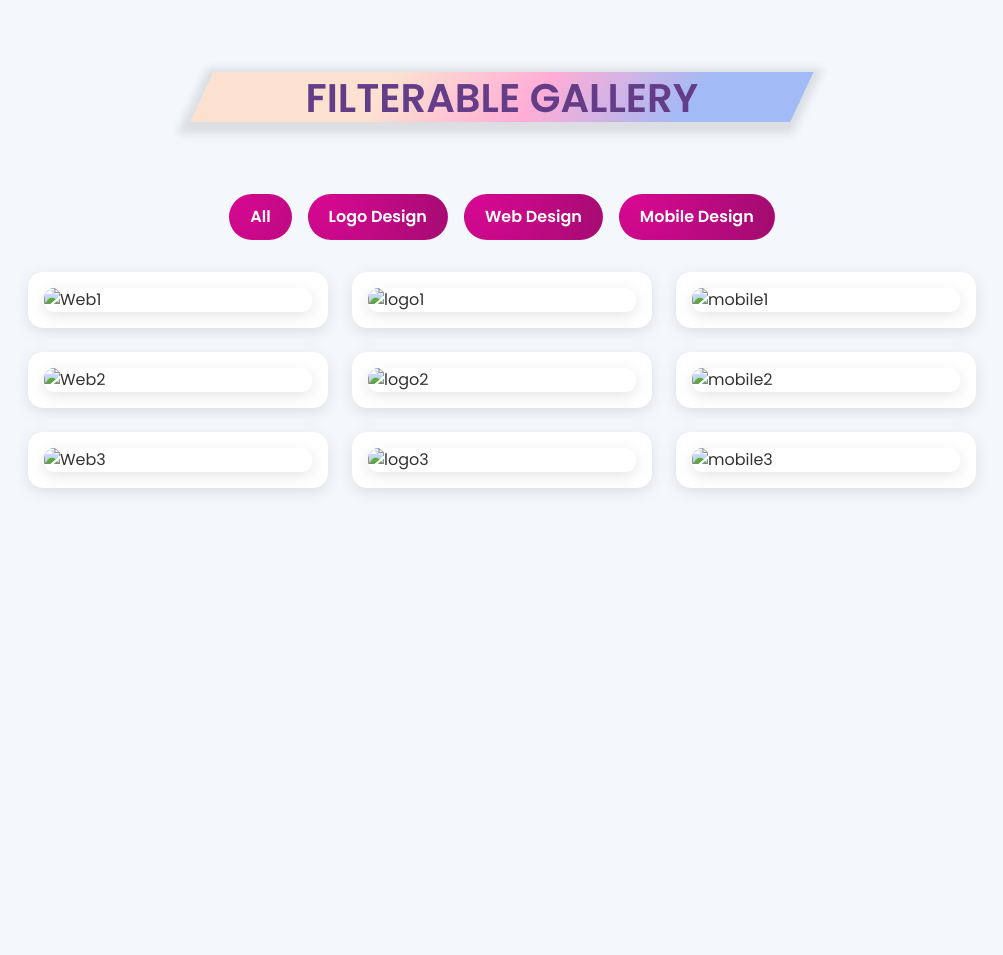
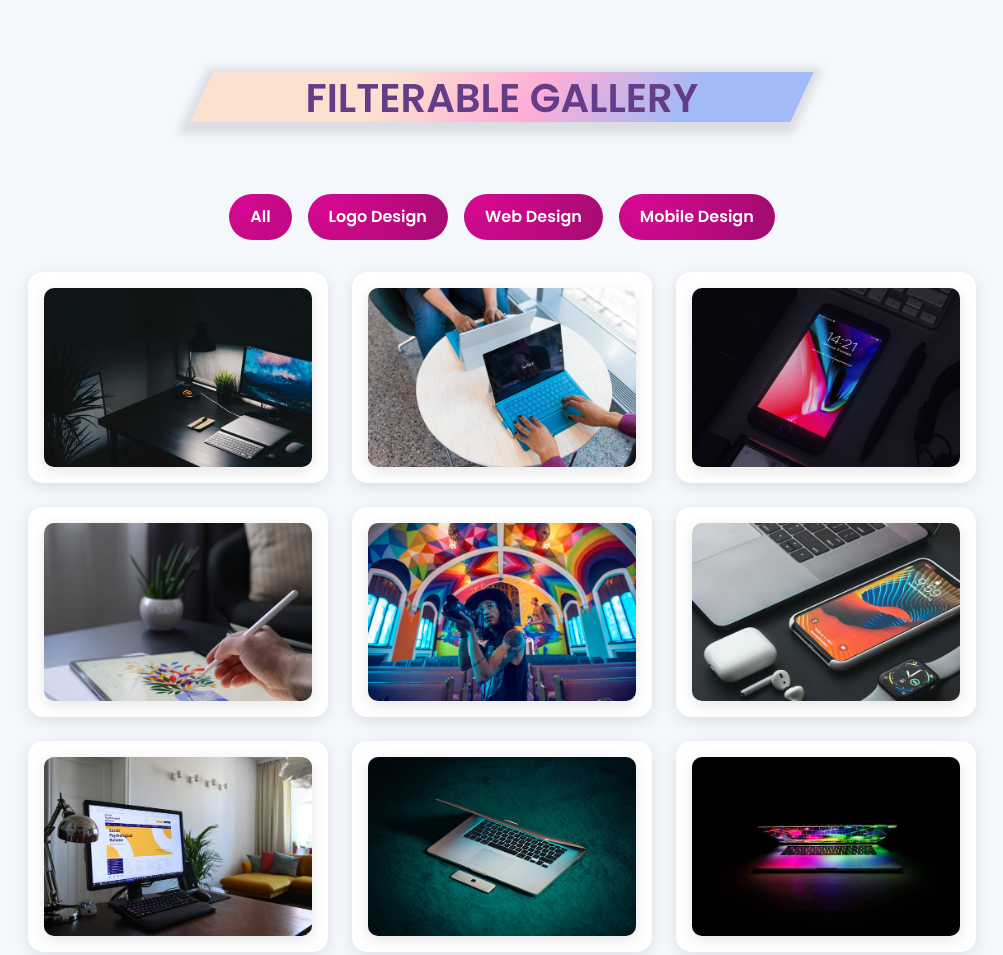
Before and after one commit to Sunil-Sahoo-2004/Filterable-Image-Gallery-Web-Application, a plain HTML site: page index.html in a window 1280 px wide. Shown: the top 955 px of the page, without its empty margins (138-1141 px from the left). Before the commit the page ends 832 px from the top, so only its background shows below. Drawn offline with nearby package versions, Linux system fonts and the light colour scheme; the site is published under a folder, as on GitHub Pages, so addresses that start at the root find nothing.

Commit message:
Update index.html

```diff
--- a/index.html
+++ b/index.html
@@ -28,39 +28,39 @@
       </div>
       <div class="box" id="store-items">
         <div class="store-item web">
-          <img src="/img/web1.jpg" alt="Web1" class="store-img" />
+          <img src="img/web1.jpg" alt="Web1" class="store-img" />
         </div>
 
         <div class="store-item logo">
-          <img src="/img/logo1.jpg" alt="logo1" class="store-img" />
+          <img src="img/logo1.jpg" alt="logo1" class="store-img" />
         </div>
 
         <div class="store-item mobile">
-          <img src="/img/mobile1.jpg" alt="mobile1" class="store-img" />
+          <img src="img/mobile1.jpg" alt="mobile1" class="store-img" />
         </div>
 
         <div class="store-item web">
-          <img src="/img/web2.jpg" alt="Web2" class="store-img" />
+          <img src="img/web2.jpg" alt="Web2" class="store-img" />
         </div>
 
         <div class="store-item logo">
-          <img src="/img/logo2.jpg" alt="logo2" class="store-img" />
+          <img src="img/logo2.jpg" alt="logo2" class="store-img" />
         </div>
 
         <div class="store-item mobile">
-          <img src="/img/mobile2.jpg" alt="mobile2" class="store-img" />
+          <img src="img/mobile2.jpg" alt="mobile2" class="store-img" />
         </div>
 
         <div class="store-item web">
-          <img src="/img/web3.jpg" alt="Web3" class="store-img" />
+          <img src="img/web3.jpg" alt="Web3" class="store-img" />
         </div>
 
         <div class="store-item logo">
-          <img src="/img/logo3.jpg" alt="logo3" class="store-img" />
+          <img src="img/logo3.jpg" alt="logo3" class="store-img" />
         </div>
 
         <div class="store-item mobile">
-          <img src="/img/mobile3.jpg" alt="mobile3" class="store-img" />
+          <img src="img/mobile3.jpg" alt="mobile3" class="store-img" />
         </div>
       </div>
     </div>
```
